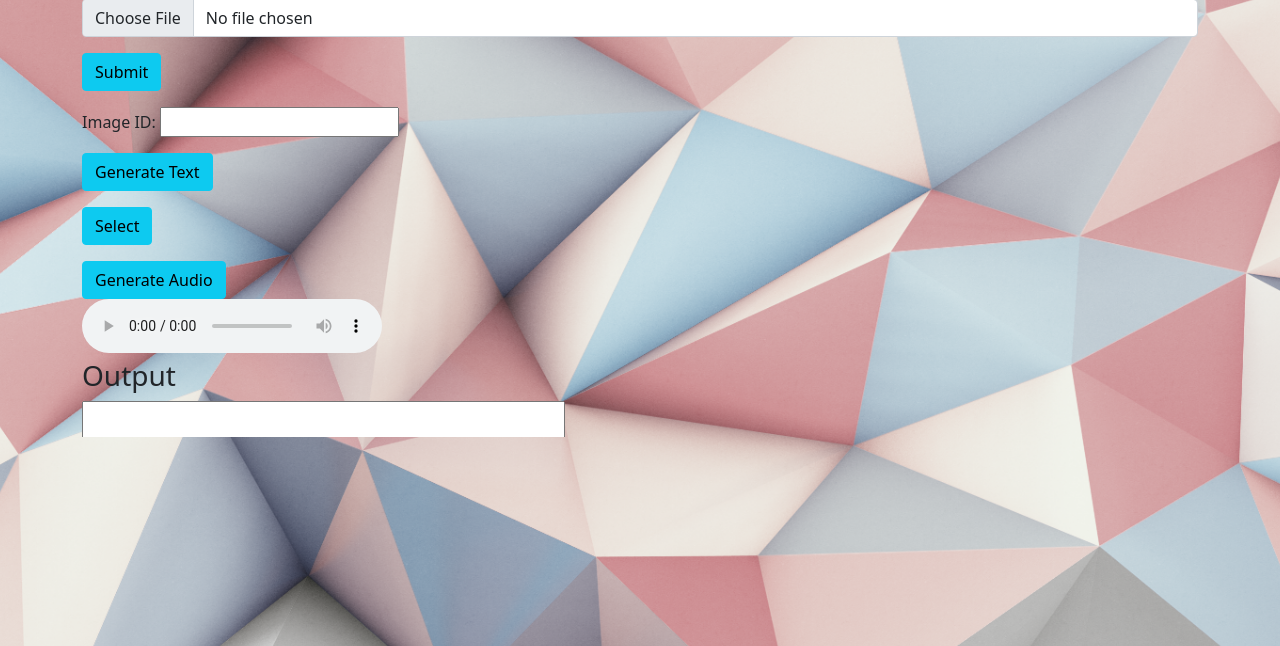
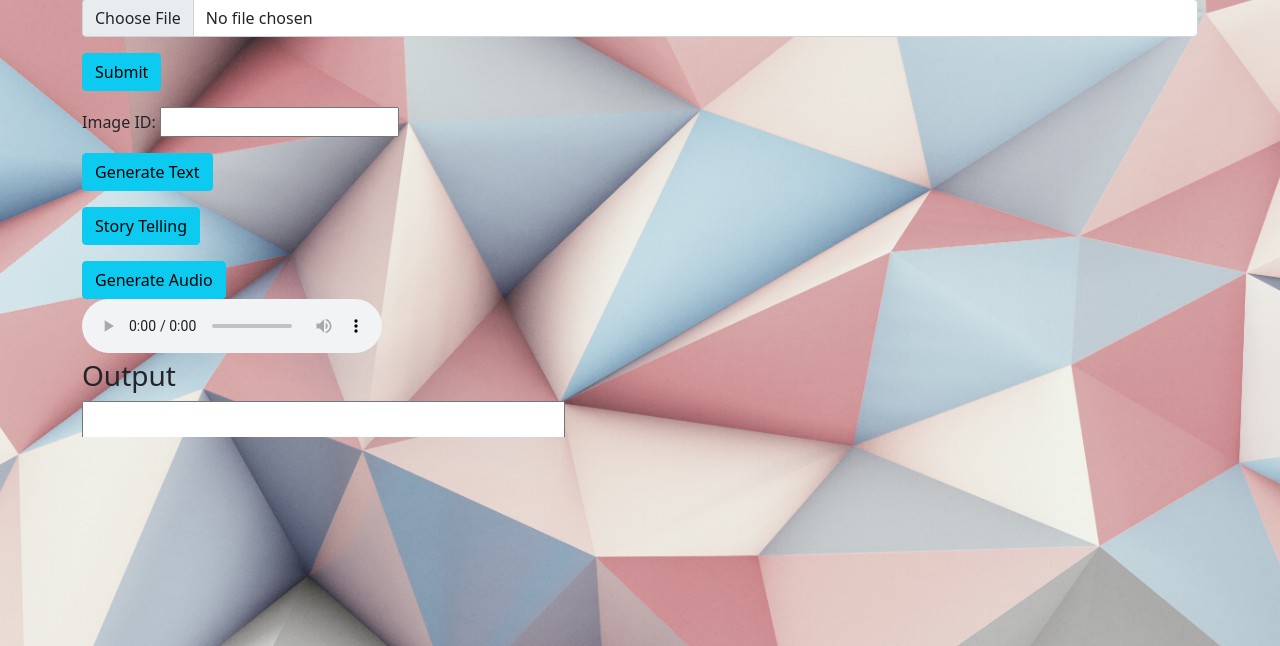
Before and after one commit to daffybum/visualex, a Flask app: page /uploadImage in a window 1280 px wide. Shown: the part 217-863 px from the top of the page. Run offline with Flask 3, Linux system fonts and the light colour scheme.

Commit message:
fixed some issues regarding the story page

```diff
--- a/visualex/entity.py
+++ b/visualex/entity.py
@@ -711,7 +711,10 @@ class ImageData:
         response = openai.Completion.create(
             model="gpt-3.5-turbo-instruct",
             prompt=prompt,
-            temperature=0.4,
+            temperature=0.5,
+            # the more tokens the more words you'll generate commenting it out for now since we're also charged for the amount of tokens usage for the api
+            # can always uncomment for debugging and modification purposes
+            # max_tokens=150
         )
 
         # Get the generated story from the response
--- a/visualex/templates/generateStory.html
+++ b/visualex/templates/generateStory.html
@@ -84,6 +84,7 @@
                     });
                     // Update the hidden input value
                     $("#listOrderInput").val(order.join(","));
+                    console.log(order);
                 }
             });
             $( "#sortable" ).disableSelection();
--- a/visualex/templates/uploadImage.html
+++ b/visualex/templates/uploadImage.html
@@ -53,7 +53,7 @@
             <form method="post" action="/autoSelectImages">
                 <input type="hidden" name="image_id" value="{{ image_id }}">
                 <p>
-                    <button type="submit" class="btn btn-info">Select</button>
+                    <button type="submit" class="btn btn-info">Story Telling</button>
                 </p>
             </form>
 
```
